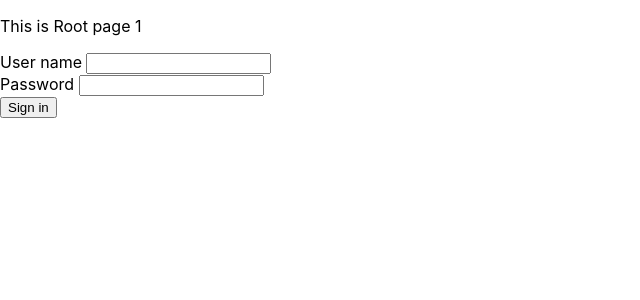
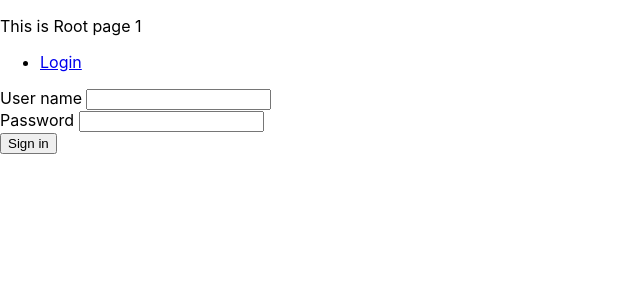
Before and after one commit to KhoaDinhNguyen/ToDoList, a React (Create React App) app: page /ToDoList/login in a window 1280 px wide. Shown: the top 300 px of the page, without its empty margins (0-640 px from the left). Built offline with nearby package versions, Linux system fonts and the light colour scheme.

Commit message:
create a link to Login page

```diff
--- a/src/app/Root.js
+++ b/src/app/Root.js
@@ -1,8 +1,11 @@
-import { Outlet } from "react-router-dom";
+import { Outlet, NavLink } from "react-router-dom";
 function Root() {
     return (
         <>
             <p>This is Root page 1</p>
+            <ul>
+                <li><NavLink to="login">Login</NavLink></li>
+            </ul>
             <Outlet />
 
         </>
```
